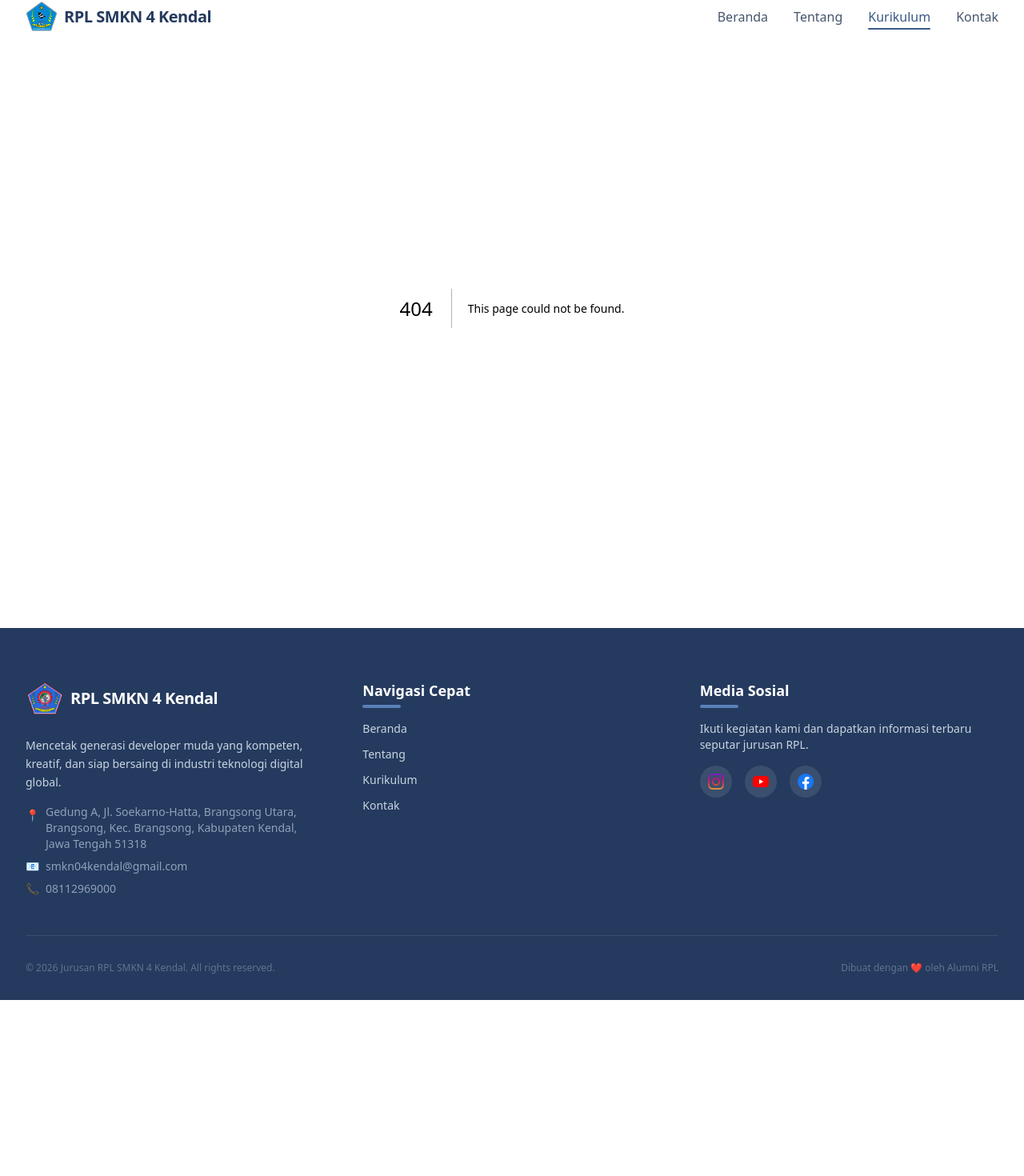
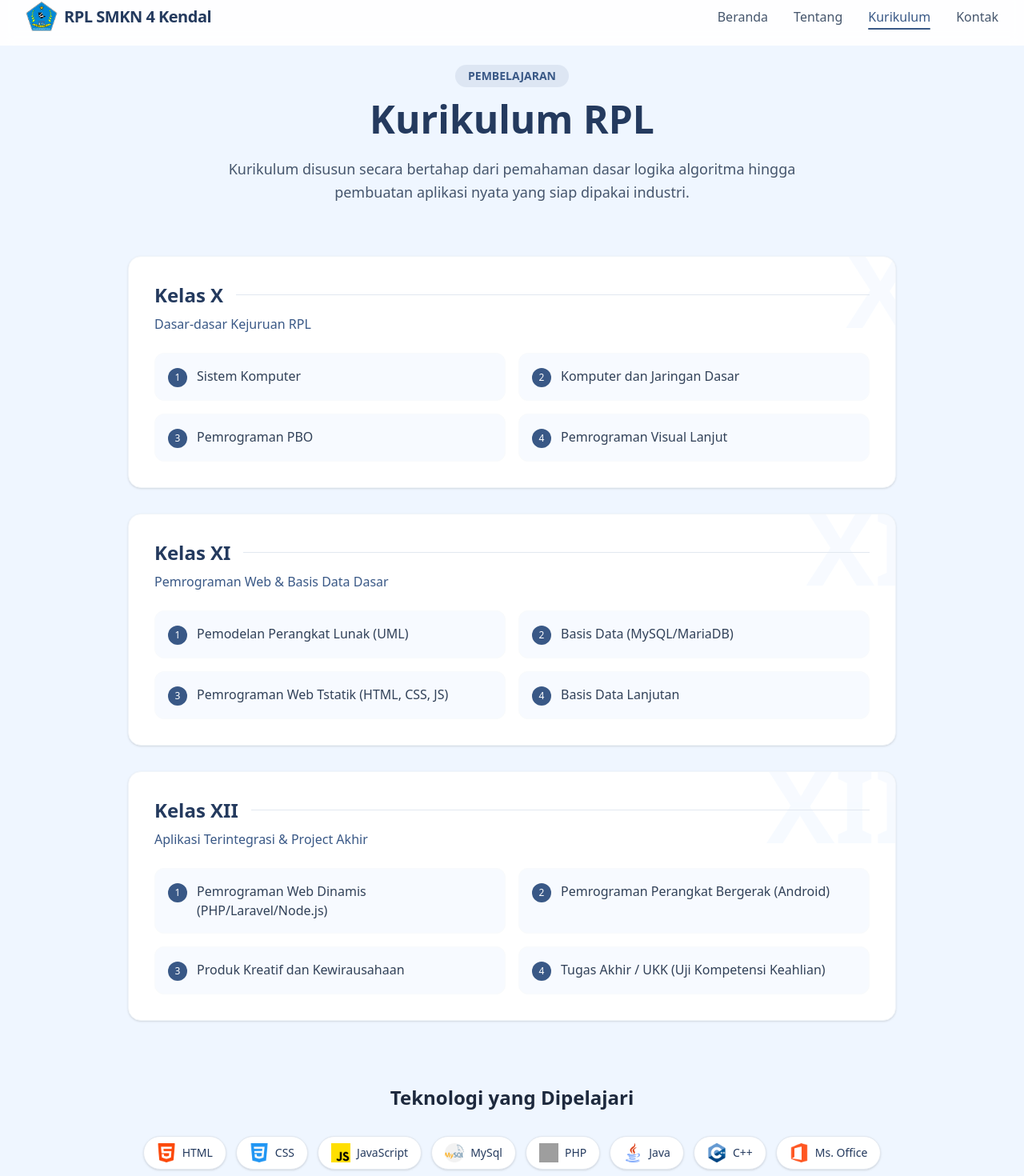
Before and after one commit to NaApipp/profile_rpl, a Next.js app: page /kurikulum in a window 1280 px wide. Before the commit this address had no page. Shown: the part 15-1485 px from the top of the page at 80% size. Before the commit the page ends 1265 px from the top, so only its background shows below. Built offline with nearby package versions, Linux system fonts and the light colour scheme; grey boxes are pictures that could not be loaded.

Commit message:
feat: create base page /kurikulum

```diff
--- /dev/null
+++ b/app/kurikulum/page.tsx
@@ -0,0 +1,133 @@
+/**
+ * page.tsx (Kurikulum)
+ * --------------------
+ * Menampilkan struktur kurikulum per tingkat kelas (X, XI, XII).
+ */
+"use client";
+
+import React from "react";
+import { motion } from "framer-motion";
+import { teknologi } from "@/data/techKurikulum";
+
+export default function KurikulumPage() {
+
+  // Kurikulum (Data Statis)
+  const kurikulum = [
+    {
+      kelas: "Kelas X",
+      fokus: "Dasar-dasar Kejuruan RPL",
+      mapel: [
+        "Sistem Komputer",
+        "Komputer dan Jaringan Dasar",
+        "Pemrograman PBO",
+        "Pemrograman Visual Lanjut"
+      ]
+    },
+    {
+      kelas: "Kelas XI",
+      fokus: "Pemrograman Web & Basis Data Dasar",
+      mapel: [
+        "Pemodelan Perangkat Lunak (UML)",
+        "Basis Data (MySQL/MariaDB)",
+        "Pemrograman Web Tstatik (HTML, CSS, JS)",
+        "Basis Data Lanjutan"
+      ]
+    },
+    {
+      kelas: "Kelas XII",
+      fokus: "Aplikasi Terintegrasi & Project Akhir",
+      mapel: [
+        "Pemrograman Web Dinamis (PHP/Laravel/Node.js)",
+        "Pemrograman Perangkat Bergerak (Android)",
+        "Produk Kreatif dan Kewirausahaan",
+        "Tugas Akhir / UKK (Uji Kompetensi Keahlian)"
+      ]
+    }
+  ];
+
+  return (
+    <div className="pt-24 pb-16 min-h-screen bg-blue-50">
+      <div className="container mx-auto px-4 sm:px-6 lg:px-8 max-w-5xl">
+
+        {/* Header */}
+        <motion.div
+          className="text-center mb-16"
+          initial={{ opacity: 0, y: 30 }}
+          animate={{ opacity: 1, y: 0 }}
+          transition={{ duration: 0.6 }}
+        >
+          <div className="inline-block py-1 px-4 rounded-full bg-[#395886]/10 text-[#395886] text-sm font-bold mb-4">
+            PEMBELAJARAN
+          </div>
+          <h1 className="text-4xl md:text-5xl font-bold text-[#243a5e] mb-6">
+            Kurikulum RPL
+          </h1>
+          <p className="text-lg text-slate-600 max-w-3xl mx-auto leading-relaxed">
+            Kurikulum disusun secara bertahap dari pemahaman dasar logika algoritma hingga pembuatan aplikasi nyata yang siap dipakai industri.
+          </p>
+        </motion.div>
+
+        {/* Kurikulum Timeline */}
+        <div className="space-y-8 mb-20">
+          {kurikulum.map((item, index) => (
+            <motion.div
+              key={index}
+              className="bg-white rounded-2xl p-8 shadow-sm border border-slate-100 relative overflow-hidden"
+              initial={{ opacity: 0, y: 30 }}
+              whileInView={{ opacity: 1, y: 0 }}
+              transition={{ duration: 0.6 }}
+              viewport={{ once: true }}
+            >
+              {/* Dekorasi Nomor Kelas */}
+              <div className="absolute -right-6 -top-6 text-9xl font-black text-blue-50 opacity-50 select-none pointer-events-none">
+                {item.kelas.split(' ')[1]}
+              </div>
+
+              <div className="relative z-10">
+                <div className="flex items-center gap-4 mb-2">
+                  <h2 className="text-2xl font-bold text-[#243a5e]">{item.kelas}</h2>
+                  <div className="h-px bg-slate-200 flex-grow"></div>
+                </div>
+                <h3 className="text-[#395886] font-medium mb-6">{item.fokus}</h3>
+
+                <div className="grid grid-cols-1 sm:grid-cols-2 gap-4">
+                  {item.mapel.map((m, i) => (
+                    <div key={i} className="flex items-start gap-3 p-4 rounded-xl bg-blue-50/50 border border-slate-50">
+                      <div className="w-6 h-6 rounded-full bg-[#395886] text-white flex items-center justify-center text-xs shrink-0 mt-0.5">
+                        {i + 1}
+                      </div>
+                      <span className="text-slate-700 font-medium">{m}</span>
+                    </div>
+                  ))}
+                </div>
+              </div>
+            </motion.div>
+          ))}
+        </div>
+
+        {/* Teknologi Badge Section */}
+        <motion.div
+          className="text-center"
+          initial={{ opacity: 0, y: 30 }}
+          whileInView={{ opacity: 1, y: 0 }}
+          transition={{ duration: 0.6 }}
+          viewport={{ once: true }}
+        >
+          <h2 className="text-2xl font-bold text-slate-800 mb-8">Teknologi yang Dipelajari</h2>
+          <div className="flex flex-wrap justify-center gap-3">
+            {teknologi.map((tech) => (
+              <div
+                key={tech.id}
+                className="flex items-center gap-2 px-4 py-2 bg-white border border-slate-200 rounded-full shadow-sm hover:border-[#395886] hover:text-[#395886] transition-colors cursor-default"
+              >
+                <img src={tech.icon} alt={tech.name} className="w-6 h-6" />
+                <span className="font-medium text-sm">{tech.name}</span>
+              </div>
+            ))}
+          </div>
+        </motion.div>
+
+      </div>
+    </div>
+  );
+}
```
